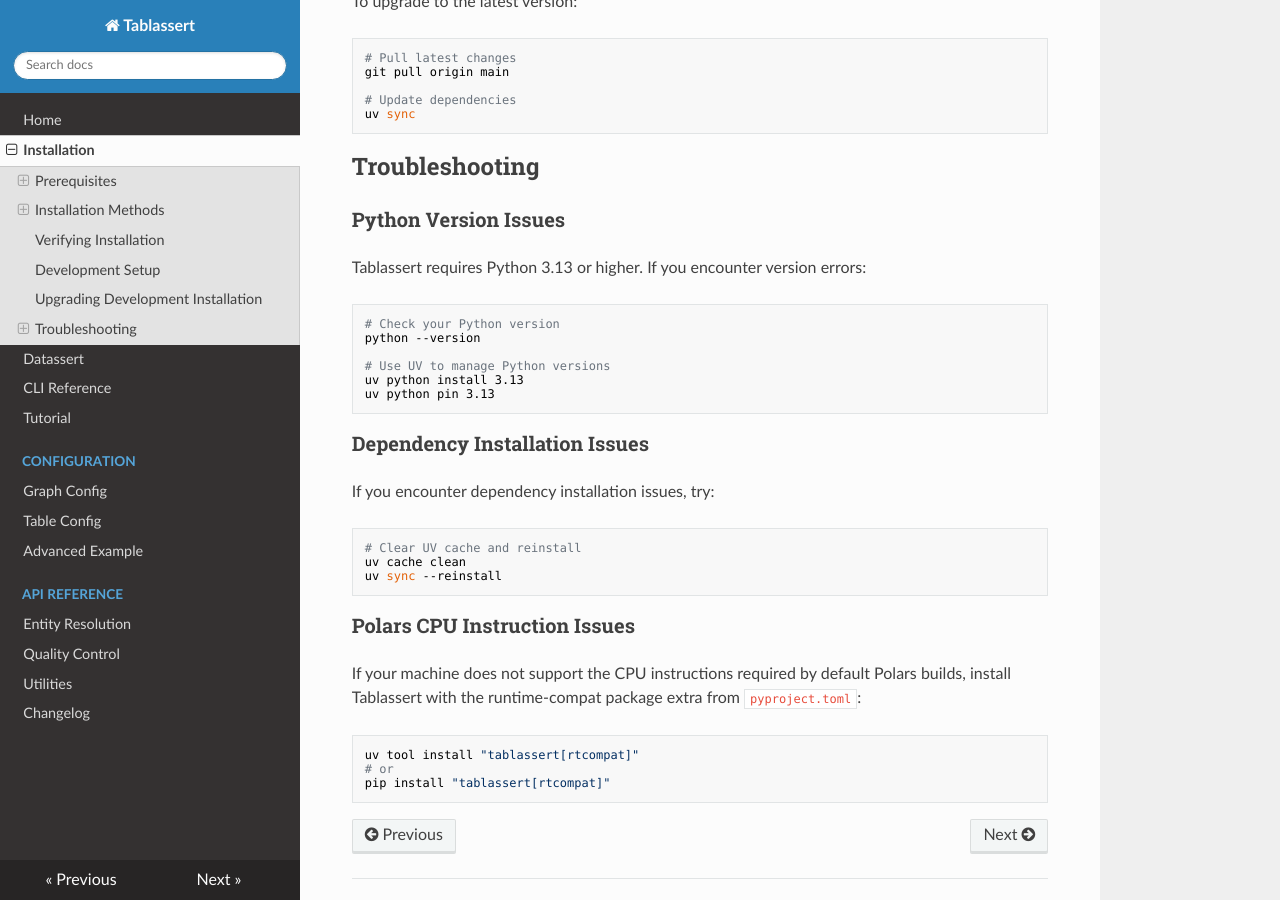
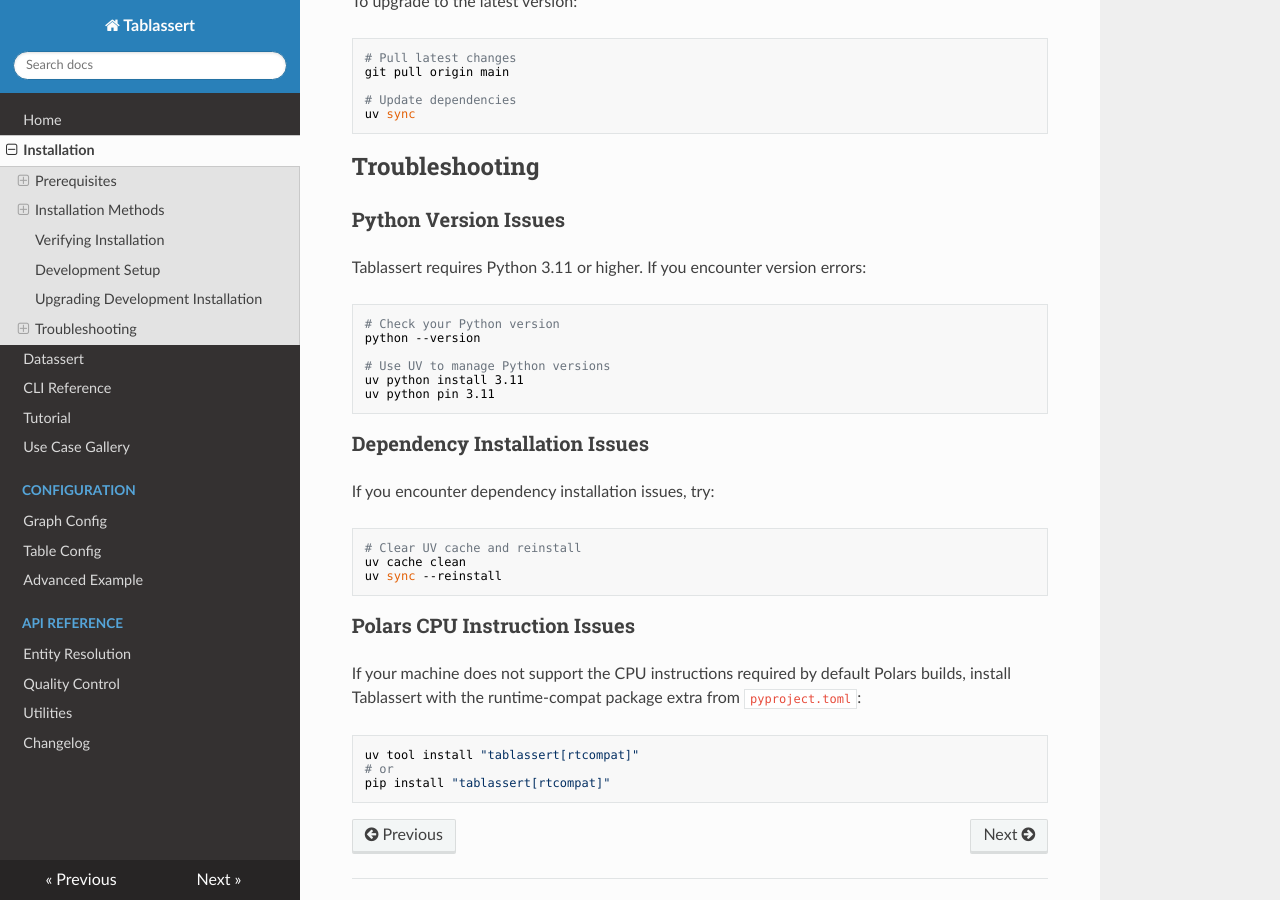
Before and after one commit to SkyeAv/Tablassert3.0.0, an MkDocs documentation site: the page built from docs/installation.md, in a window 1280 px wide and 900 px high, scrolled down 2518 px. Built offline with MkDocs 1.6.1, drawn with Linux system fonts in a browser that asks for light colours; nearby versions of some CDN libraries; some of the changed text lies outside the part shown.

Commit message:
Improved Metadata

````diff
--- a/docs/installation.md
+++ b/docs/installation.md
@@ -4,7 +4,7 @@ This guide covers installing Tablassert on your system.
 
 ## Prerequisites
 
-- **Python 3.13 or higher**: Tablassert requires Python 3.13+ for compatibility with modern tooling
+- **Python 3.11 or higher**: Tablassert requires Python 3.11+ for compatibility with modern tooling
 - **UV package manager**: Recommended for fast, reliable dependency management
 
 ### Installing UV
@@ -144,15 +144,15 @@ uv sync
 
 ### Python Version Issues
 
-Tablassert requires Python 3.13 or higher. If you encounter version errors:
+Tablassert requires Python 3.11 or higher. If you encounter version errors:
 
 ```bash
 # Check your Python version
 python --version
 
 # Use UV to manage Python versions
-uv python install 3.13
-uv python pin 3.13
+uv python install 3.11
+uv python pin 3.11
 ```
 
 ### Dependency Installation Issues
--- a/mkdocs.yml
+++ b/mkdocs.yml
@@ -6,6 +6,7 @@ nav:
   - Datassert: datassert.md
   - CLI Reference: cli.md
   - Tutorial: tutorial.md
+  - Use Case Gallery: examples.md
   - Configuration:
     - Graph Config: configuration/graph.md
     - Table Config: configuration/table.md
````
Also changed, not shown: README.md (+2 -2 lines), docs/index.md (+1 -0 lines), pyproject.toml (+11 -2 lines), 2 other files.
